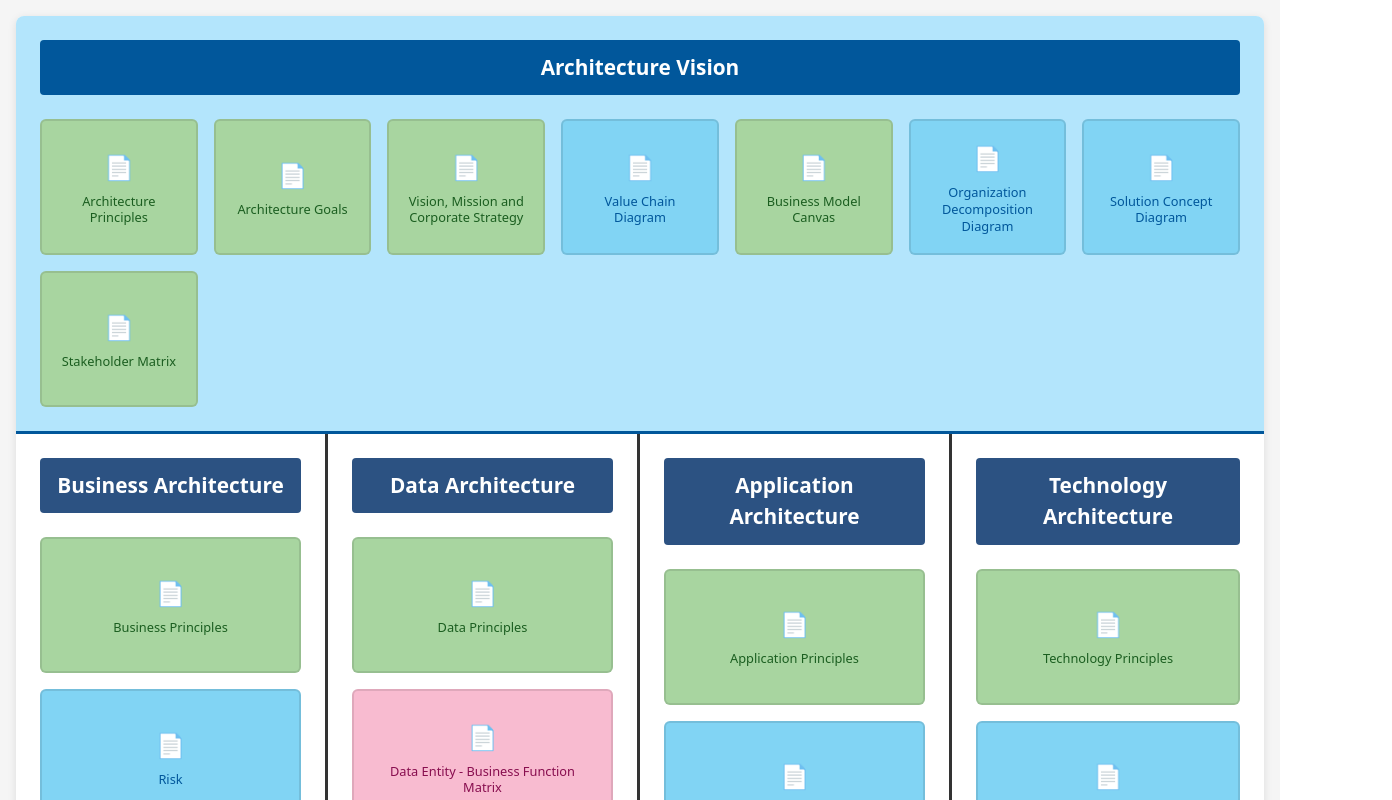
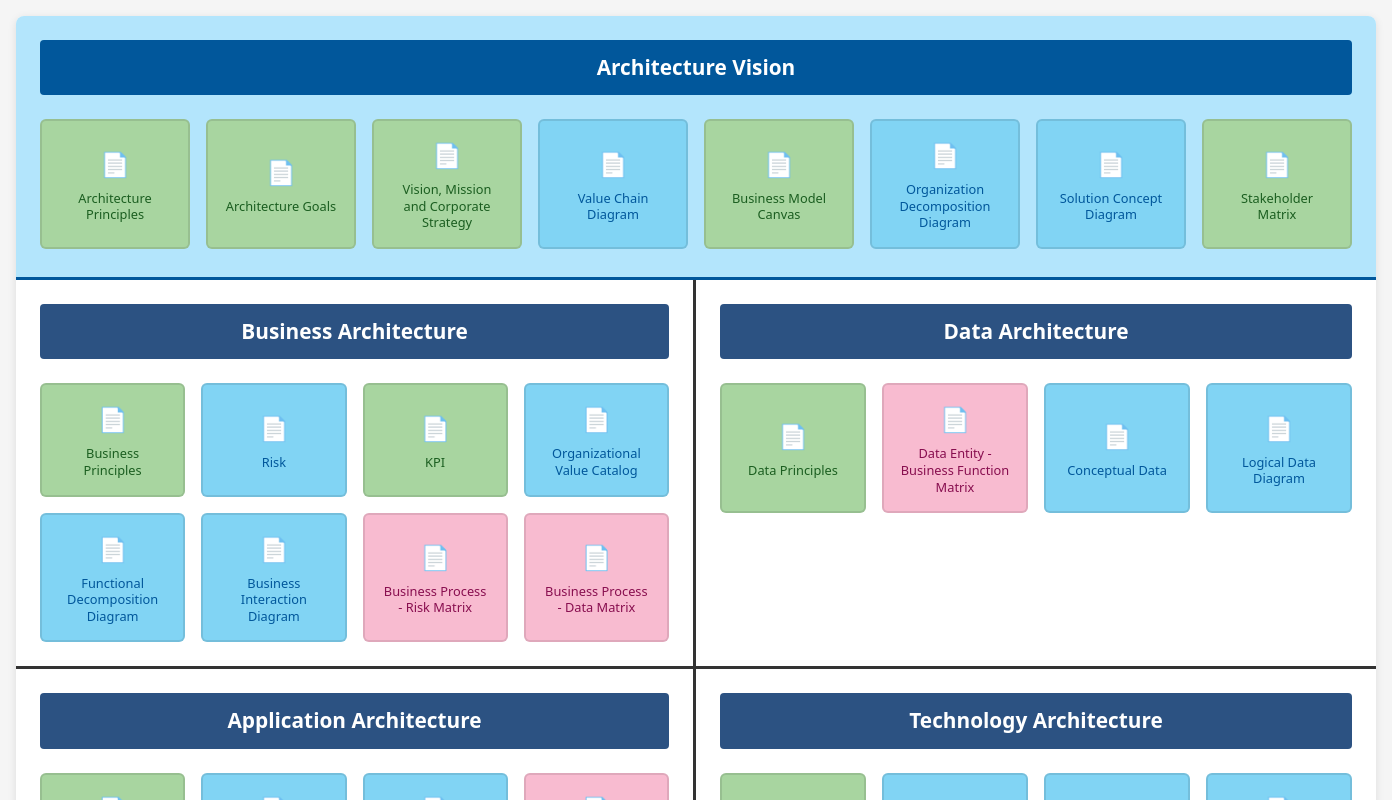
Before and after one commit to naomiguen/EA-MAGANG-BMKG, a React (Vite) app: page / in a window 1280 px wide. Shown: the top 800 px of the page, 1392 px wide, since content can reach past the window. Built offline with nearby package versions, Linux system fonts and the light colour scheme.

Commit message:
Update Grid

```diff
--- a/src/App.css
+++ b/src/App.css
@@ -51,13 +51,22 @@
 }
 
 .vision-section .section-content {
-  grid-template-columns: repeat(auto-fill, minmax(150px, 1fr));
+  display: flex;
+  flex-wrap: nowrap;
+  gap: 1rem;
+  overflow-x: auto;
+  padding-bottom: 0.25rem;
+}
+
+.vision-section .arch-card {
+  flex: 1 0 0;
+  min-width: 150px;
 }
 
 /* Main Sections - 4 Column Grid (Always Side by Side) */
 .main-sections {
   display: grid;
-  grid-template-columns: 1fr 1fr 1fr 1fr;
+  grid-template-columns: 1fr 1fr;
   gap: 0;
 }
 
@@ -67,7 +76,7 @@
   padding: 1.5rem;
 }
 
-.main-sections .architecture-section:nth-child(4n) {
+.main-sections .architecture-section:nth-child(2n) {
   border-right: none;
 }
 
@@ -86,6 +95,7 @@
 
 /* Card Styling */
 .arch-card {
+  box-sizing: border-box;
   padding: 1rem;
   border-radius: 6px;
   display: flex;
@@ -101,6 +111,7 @@
   min-height: 100px;
   justify-content: center;
 }
+
 
 .arch-card:hover {
   transform: translateY(-2px);
```
